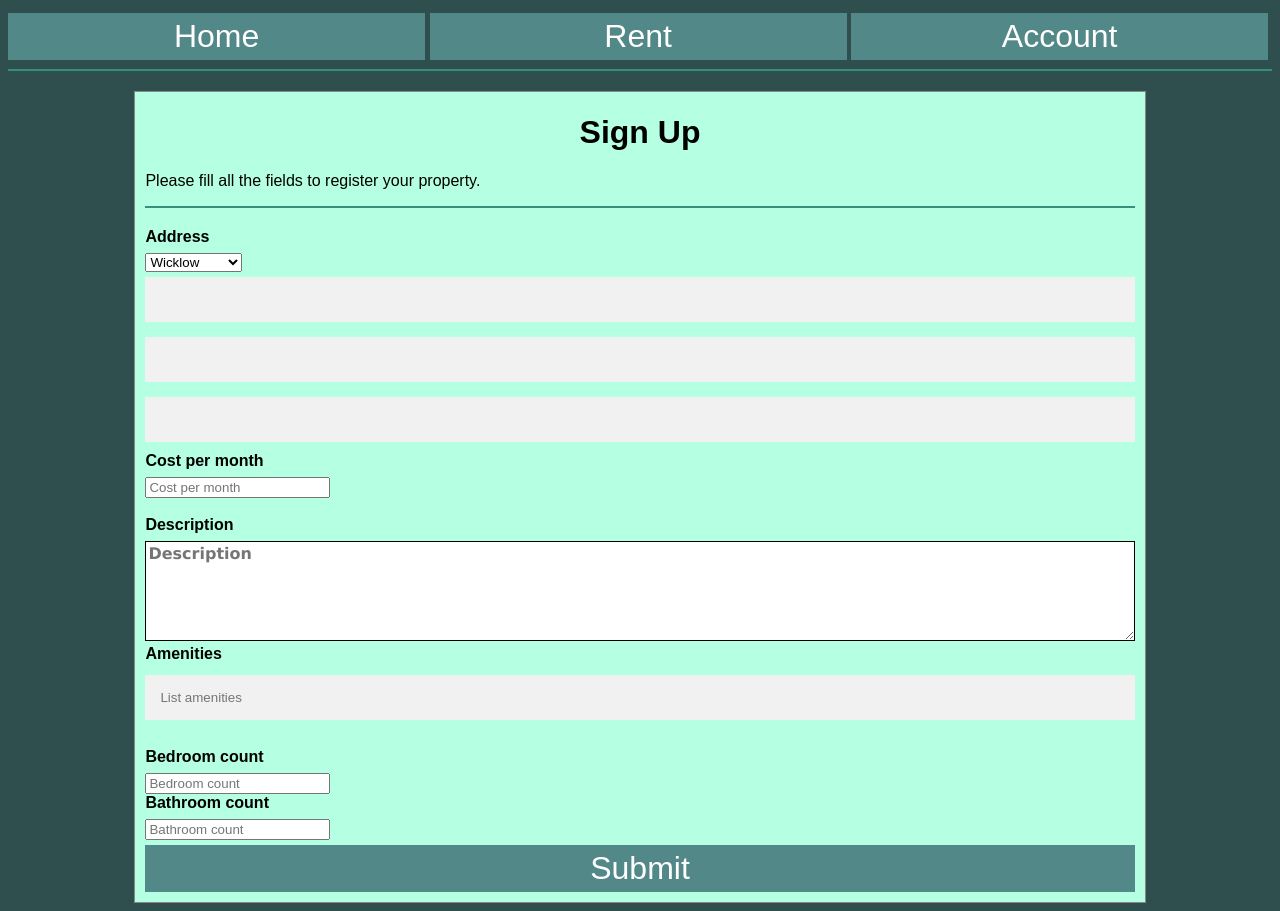
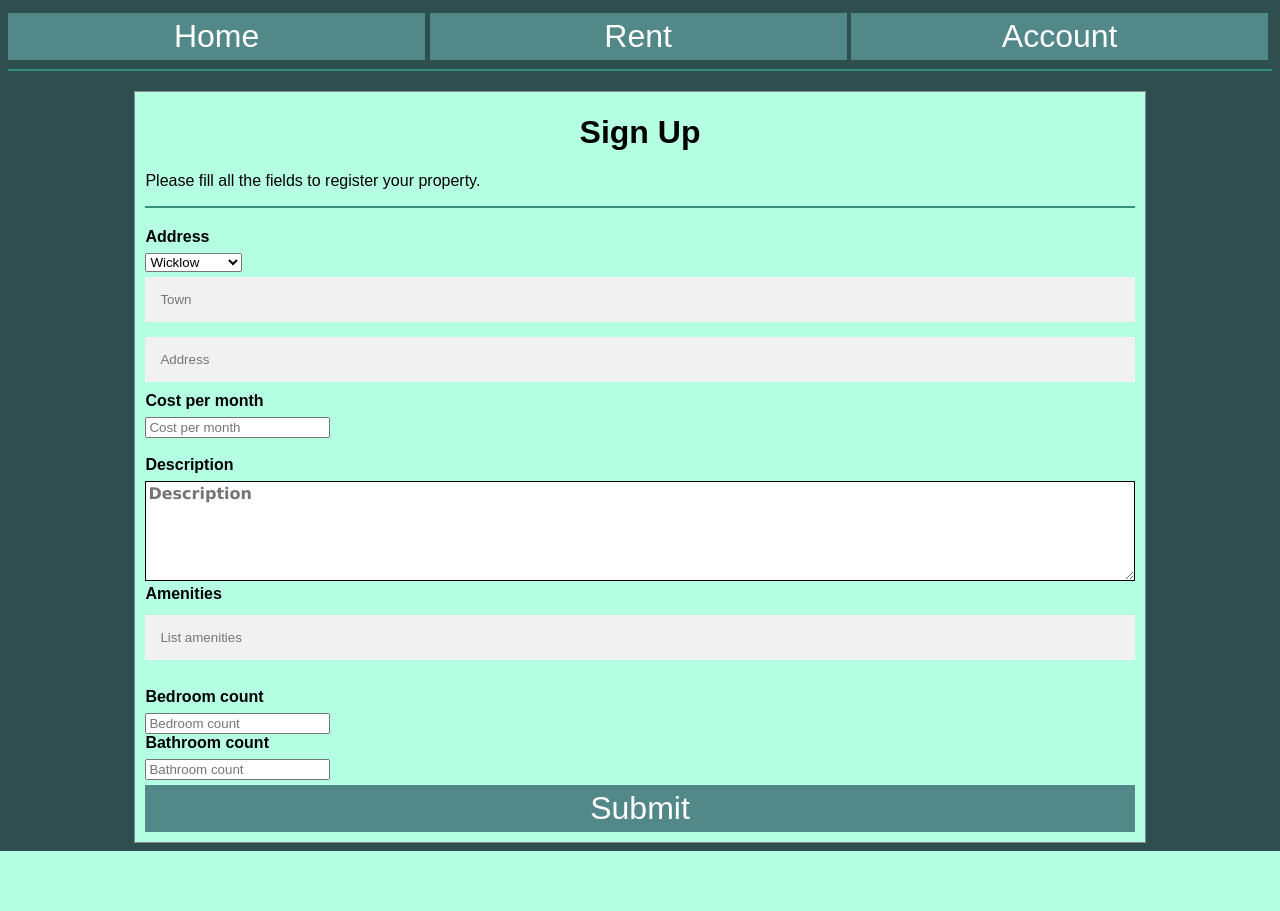
Before and after one commit to EdgarsRozenstams/ShortTermAppartmentRent, a Flask app: page /registerProp in a window 1280 px wide. After the commit the page ends 851 px from the top, so only its background shows below. Run offline with Flask 2, Linux system fonts and the light colour scheme; the visitor is signed in with stand-in values (Sample User, id 1).

Commit message:
Slightly updated address form
Removed unecessary line in the address form.

```diff
--- a/app.py
+++ b/app.py
@@ -195,7 +195,6 @@ def propHandling():
         address.append(county)
         address.append(request.form['address1'])
         address.append(request.form['address2'])
-        address.append(request.form['address3'])
 
         address = ', '.join(address)
 
--- a/templates/registerProp.html
+++ b/templates/registerProp.html
@@ -15,9 +15,8 @@
             <option value= "{{county}}" SELECTED>{{county}}</option>"
           {% endfor %}
       </select>
-      <input type="text" name="address1" required>
-      <input type="text" name="address2">
-      <input type="text" name="address3">
+      <input type="text" placeholder="Town" name="address1" required>
+      <input type="text" placeholder="Address" name="address2" required>
 
 
       <label name="cost"><b>Cost per month</b></label>
```
